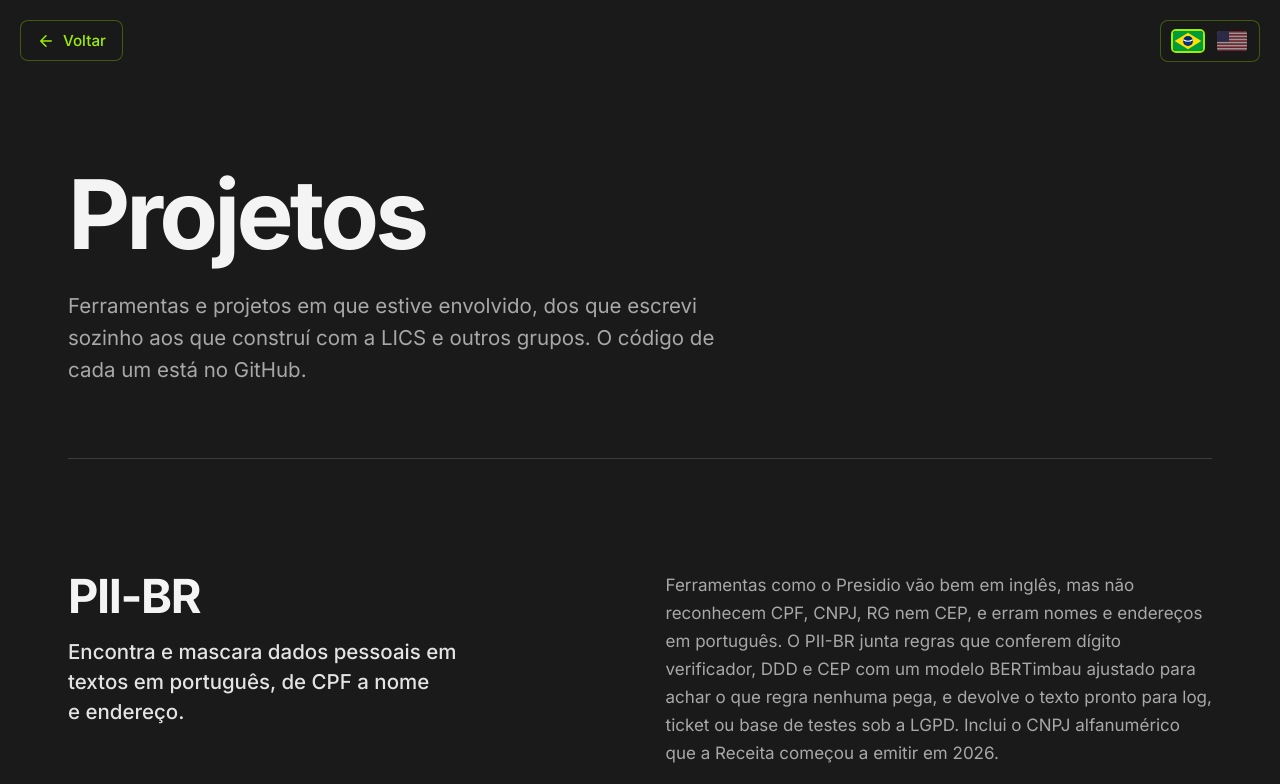
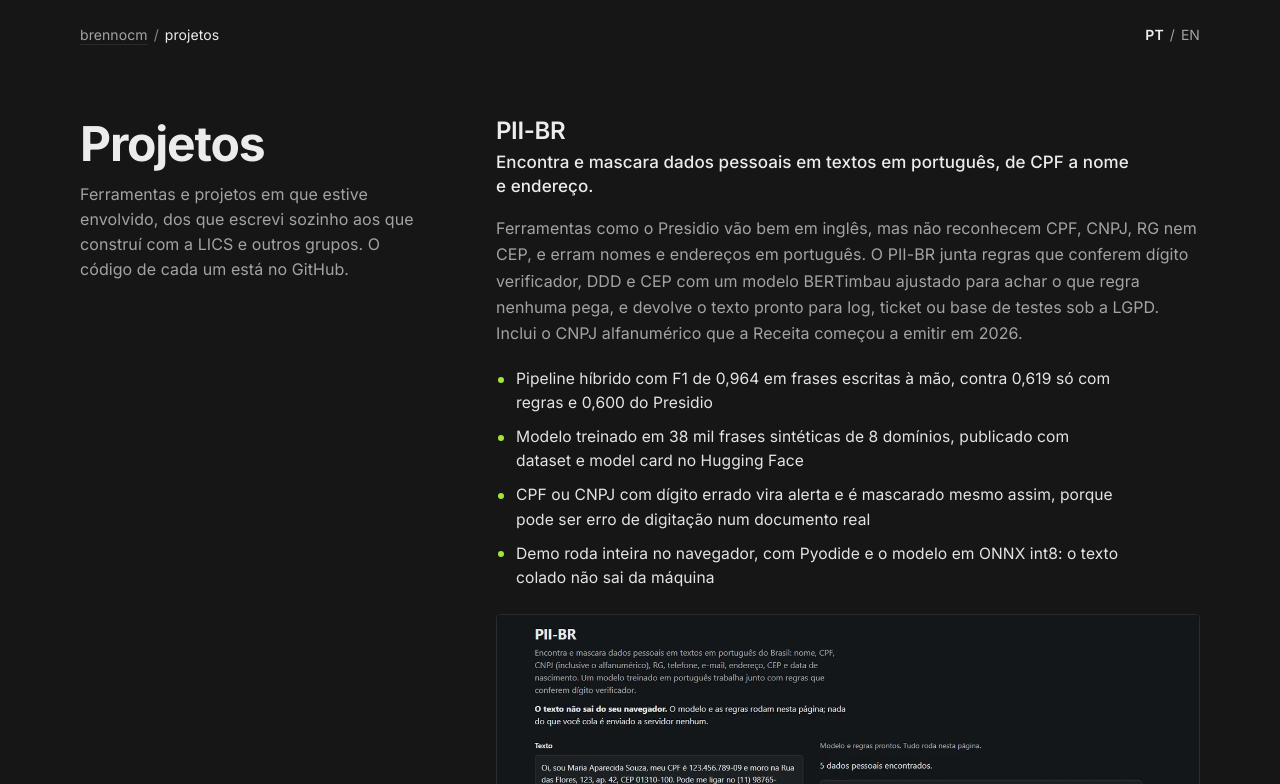
Before and after one commit to brennocm/brennocm.github.io, a plain HTML site: page projects.html in a window 1280 px wide. Shown: the top 784 px of the page. Drawn offline with Linux system fonts and the light colour scheme.

Commit message:
update: move projects page to the shared layout

```diff
--- /dev/null
+++ b/assets/css/projects-layout.css
@@ -0,0 +1,88 @@
+/* Projetos no mesmo esqueleto das outras páginas (site.css): título à esquerda,
+   projetos à direita, um embaixo do outro. Camada sobre projects.css. */
+
+body {
+    background: var(--canvas);
+}
+
+::selection {
+    background: var(--selection);
+    color: var(--ink);
+}
+
+.wrap {
+    max-width: 72rem;
+    padding: 0 1rem;
+}
+
+.intro {
+    padding: 0;
+}
+
+.intro p {
+    margin: 0.75rem 0 0;
+    max-width: 38rem;
+    font-size: var(--type-body);
+    line-height: 1.55;
+    color: var(--ink-muted);
+}
+
+.cases {
+    border-top: 0;
+}
+
+.case {
+    padding: 2.5rem 0;
+}
+
+.cases .case:first-child {
+    padding-top: 0;
+}
+
+.case-body {
+    display: block;
+}
+
+.case h2 {
+    font-size: 1.5rem;
+    font-weight: 600;
+    letter-spacing: -0.015em;
+    white-space: normal;
+    overflow-wrap: anywhere;
+}
+
+.case-lede {
+    margin-top: 0.375rem;
+    font-size: 1.0625rem;
+    color: var(--ink);
+}
+
+.case-detail {
+    margin-top: 1rem;
+}
+
+.case-about {
+    color: var(--ink-muted);
+    max-width: none;
+}
+
+.case-media {
+    max-width: 100%;
+}
+
+.case-frame {
+    border-color: var(--rule);
+    border-radius: 4px;
+}
+
+footer {
+    background: none;
+    border-top: 0;
+    color: var(--ink-faint);
+}
+
+@media (max-width: 1023px) {
+    .wrap {
+        max-width: var(--measure);
+    }
+}
--- a/projects.html
+++ b/projects.html
@@ -6,51 +6,26 @@
     <meta http-equiv="X-UA-Compatible" content="IE=edge">
     <meta name="viewport" content="width=device-width, initial-scale=1.0">
     <meta name="description" content="Ferramentas e projetos em que Brenno M. esteve envolvido, com o que cada um faz e o código no GitHub.">
-    <meta name="theme-color" content="#1a1a1a">
+    <meta name="theme-color" content="#161616">
     <link href="https://fonts.googleapis.com/css2?family=Inter:wght@400;500;600;700&display=swap" rel="stylesheet">
     <link rel="stylesheet" href="assets/css/projects.css">
+    <link rel="stylesheet" href="assets/css/site.css">
+    <link rel="stylesheet" href="assets/css/projects-layout.css">
     <link rel="icon" type="image/png" href="/img/home/favicon.png" />
     <title>projects.</title>
 </head>
 
 <body class="projects">
-        <a href="index.html" class="back-home">
-            <svg viewBox="0 0 24 24" fill="none" stroke="currentColor" stroke-width="2" stroke-linecap="round"
-                stroke-linejoin="round" aria-hidden="true">
-                <path d="M19 12H5M12 19l-7-7 7-7" />
-            </svg>
-            Voltar
-        </a>
-        <div class="lang-switch">
-            <a href="projects.html" class="active" title="Português (Brasil)" hreflang="pt-br">
-            <svg viewBox="0 0 72 48" xmlns="http://www.w3.org/2000/svg">
-                    <rect width="72" height="48" fill="#009c3b" />
-                    <polygon points="36,4 68,24 36,44 4,24" fill="#ffdf00" />
-                    <circle cx="36" cy="24" r="12" fill="#002776" />
-                    <path d="M24.5,21 Q36,28 47.5,21" stroke="#fff" stroke-width="2.5" fill="none" />
-                    <circle cx="30" cy="28" r="0.6" fill="#fff" />
-                    <circle cx="33" cy="30" r="0.5" fill="#fff" />
-                    <circle cx="36" cy="31" r="0.6" fill="#fff" />
-                    <circle cx="39" cy="30" r="0.5" fill="#fff" />
-                    <circle cx="42" cy="28" r="0.6" fill="#fff" />
-                </svg>
-            </a>
-            <a href="projects-en.html" title="English (US)" hreflang="en">
-            <svg viewBox="0 0 36 24" xmlns="http://www.w3.org/2000/svg">
-                    <rect width="36" height="24" fill="#fff" />
-                    <rect width="36" height="1.85" y="0" fill="#b22234" />
-                    <rect width="36" height="1.85" y="3.7" fill="#b22234" />
-                    <rect width="36" height="1.85" y="7.4" fill="#b22234" />
-                    <rect width="36" height="1.85" y="11.1" fill="#b22234" />
-                    <rect width="36" height="1.85" y="14.8" fill="#b22234" />
-                    <rect width="36" height="1.85" y="18.5" fill="#b22234" />
-                    <rect width="36" height="1.85" y="22.2" fill="#b22234" />
-                    <rect width="14.4" height="12.95" fill="#3c3b6e" />
-                </svg>
-            </a>
-        </div>
+    <nav class="site-nav post-nav">
+        <p class="crumb"><a href="index.html">brennocm</a><span aria-hidden="true">/</span><span aria-current="page">projetos</span></p>
+        <p class="lang" aria-label="Idioma">
+            <a href="projects.html" lang="pt-BR" aria-current="page">PT</a>
+            <span aria-hidden="true">/</span>
+            <a href="projects-en.html" lang="en">EN</a>
+        </p>
+    </nav>
 
-    <div class="wrap">
+    <div class="wrap layout">
 
         <header class="intro">
             <h1>Projetos</h1>
```
Also changed, not shown: projects-en.html (+12 -37 lines).
